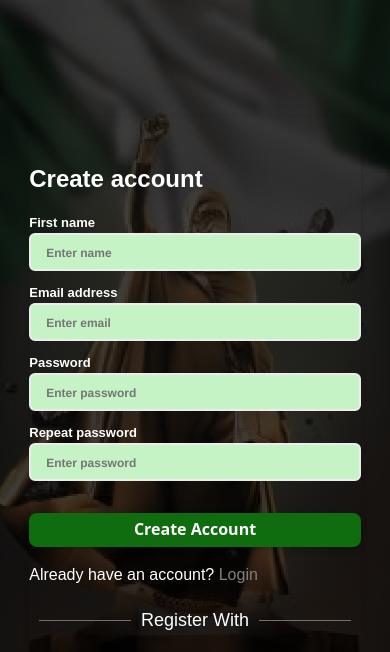
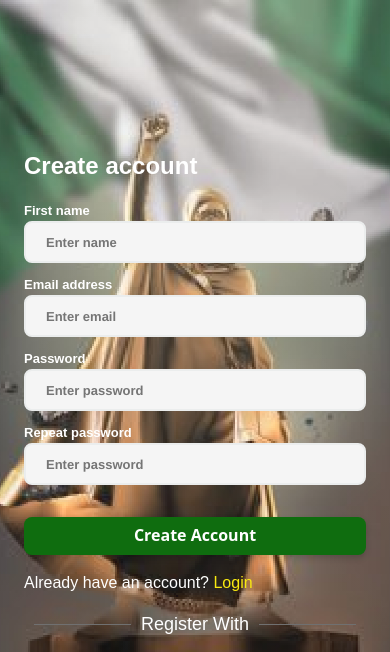
Before and after one commit to Gentlekboy/YM, a plain HTML site: page register.html in a window 390 px wide. Shown: the top 652 px of the page. Drawn offline with Linux system fonts and the light colour scheme; a web font is replaced by a local one.

Commit message:
Updated Layout Using Bootstrap

```diff
--- a/register.html
+++ b/register.html
@@ -6,34 +6,68 @@
     <link rel="stylesheet" href="style.css">
     <link rel="stylesheet" href="bootstrap/css/bootstrap.min.css">
     <link rel="stylesheet" href="https://use.typekit.net/wxl8hip.css">
-    <title>Youth Mobilize | Register</title>
-</head>
+    <title>Sign In</title></head>
 <body>
     <main>
-        <div class="bg"></div>
-        <div class="loginSection">
-            <form action="">
+        <div class="row" style="height: 100vh;">
+            <div class="d-none d-md-block col-6 background">
+
+            </div>
+
+            <div class="col-12 col-md-6 d-flex justify-content-center align-items-center loginSection px-0">
+                <div class="row">
+                    <div class="col-1">
+
+                    </div>
+
+                    <div class="col-12 col-md-10 col-lg-9">
+                        <form action="" class="py-5 py-xl-4 py-xxl-5">
+                            <div class="row">
+                                <div class="col-1">
+
+                                </div>
+
+                                <div class="col-12 col-md-9 col-lg-8">
                                     <h1 class="mb-3">Create account</h1>
+
                                     <label for="firstName">First name</label><br>
                                     <input type="text" name="firstName" id="firstName" placeholder="Enter name" class="mb-2">
+
                                     <label for="email">Email address</label><br>
                                     <input type="email" name="email" id="email" placeholder="Enter email" class="mb-2">
+
                                     <label for="password">Password</label><br>
                                     <input type="password" name="password" id="password" placeholder="Enter password" class="mb-2"><br>
+
                                     <label for="repeatPassword">Repeat password</label><br>
                                     <input type="password" name="repeatPassword" id="repeatPassword" placeholder="Enter password" class="mb-2"><br>
+
                                     <button class="mt-4 mb-3">Create Account</button>
+
                                     <p class="mb-3">Already have an account? <a href="index.html">Login</a></p>
 
-                <div class="alternativeLogin">
-                    <div class="alternativeLogin pt-1 pt-lg-2">
+                                    <div class="alternativeLogin pt-md-1 pt-sm-2">
                                         <p class="text-center">Register With</p>
-                        <div class="d-flex flex-row pt-2">
+                                        <div class="d-flex flex-row pt-4">
                                             <img src="images/facebook.svg" alt="facebook logo" class="socialLogo">
                                             <img src="images/google.svg" alt="google logo" class="socialLogo mx-3">
                                             <img src="images/twitter.svg" alt="twitter logo" class="socialLogo">
                                         </div>
+                                    </div>
+                                </div>
+
+                                <div class="col-1 col-md-2 col-lg-3">
+
+                                </div>
+                            </div>
                         </form>
+                    </div>
+
+                    <div class="col-1 col-lg-2">
+
+                    </div>
+                </div>
+            </div>
         </div>
     </main>
     <script src="bootstrap/js/bootstrap.min.js"></script>
--- a/style.css
+++ b/style.css
@@ -1,16 +1,9 @@
 *{
     box-sizing: border-box;
+    margin: 0!important;
 }
 
-main{
-    height: 100vh;
-    display: grid;
-    grid-template-columns: 1fr 1fr;
-    grid-template-rows: 1fr;
-    background-color: #F6F6F6;
-}
-
-.bg{
+.background{
     background-image: url(images/aishat-yesufu/drawable-hdpi/IMG_20201013_180852.png);
     background-repeat: no-repeat;
     background-size: cover;
@@ -18,12 +11,10 @@ main{
 }
 
 .loginSection{
-    place-self: center;
-    width: 75%;
+    background-color: #F6F6F6;
 }
 
 form{
-    padding: 4rem 5.5rem 4rem 2.5rem;
     background-color: white;
     box-shadow: 0px 3px 6px #00000029;
     border-radius: 10px;
@@ -130,79 +121,36 @@ p>a{
     padding: 6px 13px;
 }
 
-@media screen and (max-width: 1440px){
-    form{
-        padding: 1.5rem 5rem 1.5rem 2rem;
-    }
-}
-
-@media screen and (max-width: 1024px){
-    form{
-        padding: 4rem 4rem 4rem 1.5rem;
-    }
+@media screen and (max-width: 767.99px){
     .loginSection{
-        width: 80%;
-    }
-}
-
-@media screen and (max-width: 848px){
-    form{
-        padding: 3rem 3rem 3rem 1.5rem;
-    }
-    .loginSection{
-        width: 90%;
-    }
-    input{
-        border-radius: 6px;
-        padding: 4px 5px 6px 15px;
-    }
-    input::placeholder{
-        font-size: 0.75rem;
-    }
-    button{
-        padding-top: 4px;
-        padding-bottom: 6px;
-    }
-    .socialLogo{
-        width: 35px;
-        border-radius: 8px;
-        padding: 4px 11px;
-    }
-}
-@media screen and (max-width: 767px){
-    main{
-        grid-template-columns: 1fr;
-        grid-template-rows: 1fr;
-        background-image: linear-gradient(to bottom, rgba(0, 0, 0, 0.75), rgba(0, 0, 0, 0.75)), url(images/aishat-yesufu/drawable-hdpi/IMG_20201013_180852.png);
+        background-image: linear-gradient(to bottom, rgb(255, 255, 255, 0.1), rgb(255, 255, 255, 0.05)), url(images/aishat-yesufu/drawable-hdpi/IMG_20201013_180852.png);
         background-repeat: no-repeat;
         background-size: cover;
         background-position: center;
     }
-    .bg{
-        display: none;
-    }
+
     form{
         background: transparent;
-        padding-left: 0;
-        padding-right: 0;
+        box-shadow: none;
     }
 
-    .loginSection{
-        width: 85%;
+    input{
+        background-color: #F5F5F5;
     }
 
     h1, label, p{
         color: #fff!important;
     }
 
-    p>a, .passwordSection a{
-        color: gray!important;
+    p>a{
+        color: #F9EA11!important;
+    }
+
+    .socialLogo{
+        background-color: #fff;
+    }
+
+    .socialLogo:hover{
+        background-color: #000000;
     }
 }
-
-@media screen and (max-width: 340px){
-    form{
-        padding-top: 1rem;
-        padding-bottom: 1rem;
-    }
-}
```
Also changed, not shown: index.html (+40 -7 lines). Lines whose indentation alone changed are shown as unchanged.
